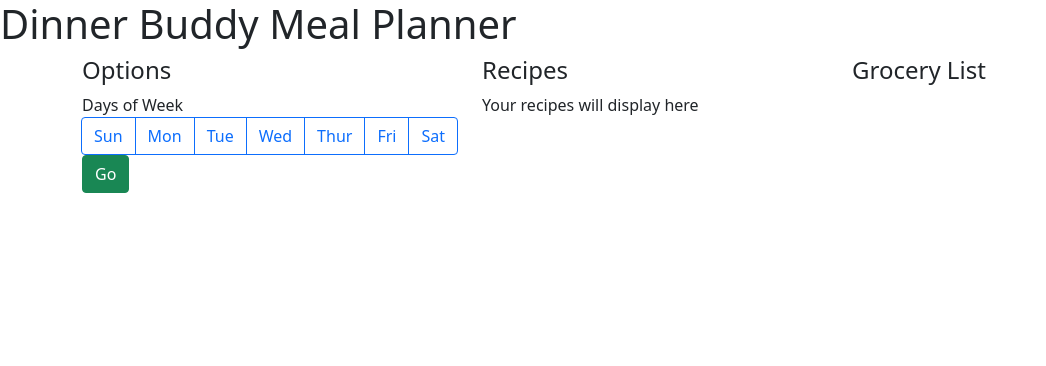
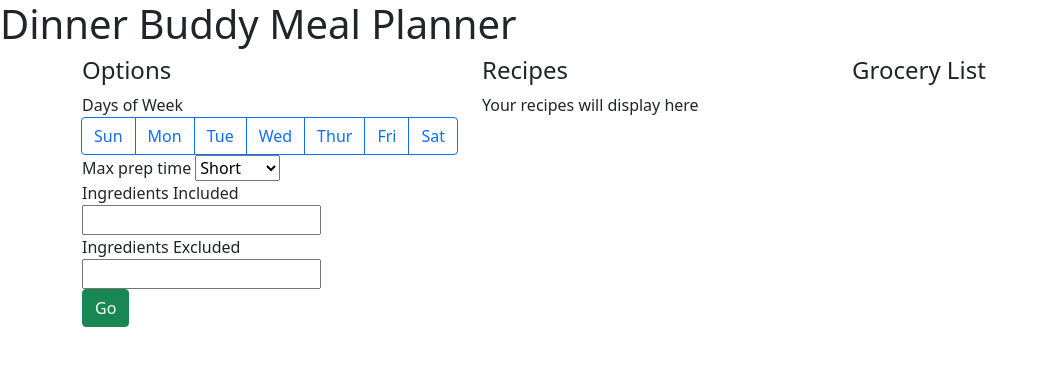
Before and after one commit to rcmendez23/dinner-buddy, a Django app: page /meal_planner/ in a window 1280 px wide. Shown: the top 366 px of the page, without its empty margins (0-1046 px from the left). Run offline with Django 3.2, Linux system fonts and the light colour scheme.

Commit message:
implement basic functionality to recipe options form and results

```diff
--- a/dinnerbuddy/AllRecipes/AllRecipes.py
+++ b/dinnerbuddy/AllRecipes/AllRecipes.py
@@ -32,7 +32,11 @@ class AllRecipes(object):
         articles = soup.findAll("article", {"class": "fixed-recipe-card"})
 
         iterarticles = iter(articles)
-        next(iterarticles)
+        try:
+            next(iterarticles)
+        except StopIteration as e:
+            print(e)
+
         for article in iterarticles:
             data = {}
             try:
--- a/dinnerbuddy/meal_planner/forms.py
+++ b/dinnerbuddy/meal_planner/forms.py
@@ -3,4 +3,6 @@ from django import forms
 
 class OptionsForm(forms.Form):
     days_of_week = forms.CharField(label='Your name', max_length=100)
-    your_name = forms.CharField(label='Your name', max_length=100)
+    max_prep_time = forms.Select(choices={("short", "medium", "long")})
+    ingredients_included = forms.CharField(label='Your name', max_length=1000)
+    ingredients_excluded = forms.CharField(label='Your name', max_length=1000)
--- a/dinnerbuddy/meal_planner/templates/meal_planner/meal_planner.html
+++ b/dinnerbuddy/meal_planner/templates/meal_planner/meal_planner.html
@@ -22,27 +22,50 @@
                         <div class="form-row">
                             <label>Days of Week</label>
                             <div class="btn-group" role="group" aria-label="Basic checkbox toggle button group">
-                                <input type="checkbox" class="btn-check" id="btncheck1" autocomplete="off">
+                                <input name="days_of_week" value="Sunday" type="checkbox" class="btn-check"
+                                       id="btncheck1" autocomplete="off">
                                 <label class="btn btn-outline-primary" for="btncheck1">Sun</label>
 
-                                <input type="checkbox" class="btn-check" id="btncheck2" autocomplete="off">
+                                <input name="days_of_week" value="Monday" type="checkbox" class="btn-check"
+                                       id="btncheck2" autocomplete="off">
                                 <label class="btn btn-outline-primary" for="btncheck2">Mon</label>
 
-                                <input type="checkbox" class="btn-check" id="btncheck3" autocomplete="off">
+                                <input name="days_of_week" value="Tuesday" type="checkbox" class="btn-check"
+                                       id="btncheck3" autocomplete="off">
                                 <label class="btn btn-outline-primary" for="btncheck3">Tue</label>
 
-                                <input type="checkbox" class="btn-check" id="btncheck4" autocomplete="off">
+                                <input name="days_of_week" value="Wednesday" type="checkbox" class="btn-check"
+                                       id="btncheck4" autocomplete="off">
                                 <label class="btn btn-outline-primary" for="btncheck4">Wed</label>
 
-                                <input type="checkbox" class="btn-check" id="btncheck5" autocomplete="off">
+                                <input name="days_of_week" value="Thursday" type="checkbox" class="btn-check"
+                                       id="btncheck5" autocomplete="off">
                                 <label class="btn btn-outline-primary" for="btncheck5">Thur</label>
 
-                                <input type="checkbox" class="btn-check" id="btncheck6" autocomplete="off">
+                                <input name="days_of_week" value="Friday" type="checkbox" class="btn-check"
+                                       id="btncheck6" autocomplete="off">
                                 <label class="btn btn-outline-primary" for="btncheck6">Fri</label>
 
-                                <input type="checkbox" class="btn-check" id="btncheck7" autocomplete="off">
+                                <input name="days_of_week" value="Saturday" type="checkbox" class="btn-check"
+                                       id="btncheck7" autocomplete="off">
                                 <label class="btn btn-outline-primary" for="btncheck7">Sat</label>
                             </div>
+                        </div>
+                        <div class="form-row">
+                            <label>Max prep time</label>
+                            <select name="max_prep_time">
+                                <option value="SHORT">Short</option>
+                                <option value="MEDIUM">Medium</option>
+                                <option value="LONG">Long</option>
+                            </select>
+                        </div>
+                        <div class="form-row">
+                            <label>Ingredients Included</label>
+                            <input name="ingredients_included" type="text">
+                        </div>
+                        <div class="form-row">
+                            <label>Ingredients Excluded</label>
+                            <input name="ingredients_excluded" type="text">
                         </div>
                         <div>
                             <button type="submit"
@@ -58,7 +81,11 @@
                     <p>Your recipes will display here</p>
                 {% endif %}
                 {% if state == "show_results" %}
-                    <p>{{ detailed_recipe.name }}</p>
+                    {% for entry in days_to_recipes %}
+                        <h6>{{ entry.0 }}</h6>
+                        <p>{{ entry.1.name }}</p>
+                        <p class="text-muted">{{ entry.1.description }}</p>
+                    {% endfor %}
                 {% endif %}
             </div>
             <div class="col"><h4>Grocery List</h4></div>
--- a/dinnerbuddy/meal_planner/views.py
+++ b/dinnerbuddy/meal_planner/views.py
@@ -1,33 +1,40 @@
 from django.shortcuts import render
 from AllRecipes.AllRecipes import AllRecipes
+from .forms import OptionsForm
 
 
 def meal_planner(request):
     if request.method == "GET":
         return render(request, "meal_planner/meal_planner.html", context={"state": "no_results"})
+
     if request.method == "POST":
-        # Search :
-        query_options = {
-            "wt": "pork curry",  # Query keywords
-            "ingIncl": "olives",  # 'Must be included' ingrdients (optional)
-            "ingExcl": "onions salad",  # 'Must not be included' ingredients (optional)
-            "sort": "re"  # Sorting options : 're' for relevance, 'ra' for rating, 'p' for popular (optional)
-        }
-        query_result = AllRecipes.search(query_options)
+        options_form = OptionsForm(request.POST)
 
-        # print(query_result)
+        if options_form.is_valid():
+            cleaned_form_data = options_form.cleaned_data
+            days_of_week = request.POST.getlist('days_of_week')
+            num_meals = len(days_of_week)
+            ingredients_excluded = cleaned_form_data['ingredients_excluded']
+            ingredients_included = cleaned_form_data['ingredients_included']
+            query_options = {
+                "wt": "",  # Query keywords
+                "ingIncl": ingredients_included,  # 'Must be included' ingrdients (optional)
+                "ingExcl": ingredients_excluded,  # 'Must not be included' ingredients (optional)
+                "sort": "re"  # Sorting options : 're' for relevance, 'ra' for rating, 'p' for popular (optional)
+            }
+            query_result = AllRecipes.search(query_options)
 
-        # Get :
-        main_recipe_url = query_result[0]['url']
-        detailed_recipe = AllRecipes.get(
-            main_recipe_url)  # Get the details of the first returned recipe (most relevant in our case)
+            days_to_recipes = []  # array of (day, recipe) tuples
 
-        # Display result :
-        print("## %s :" % detailed_recipe['name'])  # Name of the recipe
+            # Get :
+            for i in range(num_meals):
+                main_recipe_url = query_result[i]['url']
+                recipe = AllRecipes.get(
+                    main_recipe_url)
+                days_to_recipes.append((days_of_week[i], recipe))
 
-        for ingredient in detailed_recipe['ingredients']:  # List of ingredients
-            print("- %s" % ingredient)
+            return render(request, "meal_planner/meal_planner.html",
+                          context={"state": "show_results", "days_to_recipes": days_to_recipes})
 
-        for step in detailed_recipe['instructions']:  # List of cooking steps
-            print("# %s" % step)
-        return render(request, "meal_planner/meal_planner.html", context={"state": "show_results", "detailed_recipe": detailed_recipe})
+        return render(request, "meal_planner/meal_planner.html",
+                      context={"state": "no_results"})
```
